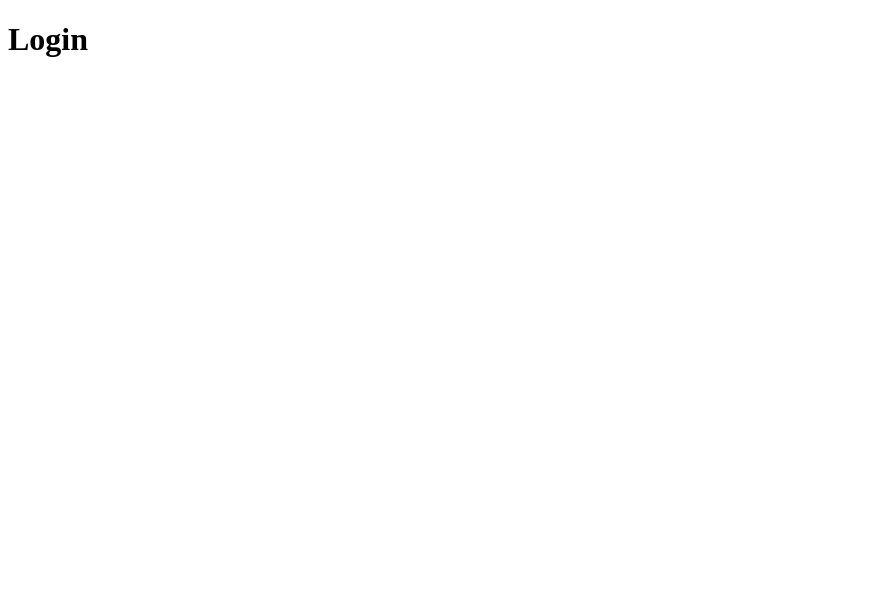
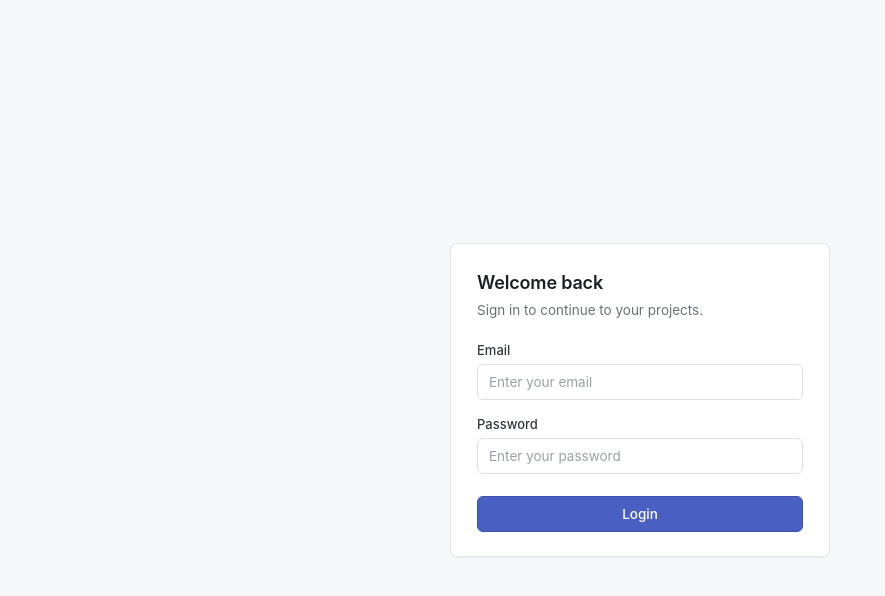
Before and after one commit to adeeltahirdev/MiniProjectManager, a React (Vite) app: page /login in a window 1280 px wide. Shown: the top 596 px of the page, without its empty margins (0-885 px from the left). Built offline with nearby package versions, Linux system fonts and the light colour scheme.

Commit message:
Created Login structure

```diff
--- a/src/context/AuthContext.jsx
+++ b/src/context/AuthContext.jsx
@@ -1,16 +1,65 @@
-import { createContext, useState } from "react";
+import { createContext, useContext, useState } from "react";
+import { users } from '../data/users'
 
 const AuthContext = createContext()
 
 export function AuthProvider({children}) {
 
     const [user, setUser] = useState(null)
+    const [loading, setLoading] = useState(false)
+
+    function login(email, password) {
+
+        setLoading(true)
+
+       return new Promise(resolve => {
+             setTimeout(() => {
+
+                const findUser = users.find(
+                    user => user.email === email && user.password === password
+                )
+
+
+                if (!findUser) {
+                    setLoading(false)
+
+                    resolve ({
+                        success: false,
+                        message: 'Invalid credentials!'
+                    })
+
+                    return
+                }
+
+                setUser({
+                        id: findUser.id,
+                        username: findUser.username,
+                        email: findUser.email,
+                    })
+
+                setLoading(false)
+
+                resolve ({
+                    success: true,
+                })
+
+            }, 800)
+        })
+
+
+    }
+
+    function logout() {
+        setUser(null)
+    }
 
     return (
-        <AuthContext.Provider value={{user, setUser}}>
+        <AuthContext.Provider value={{user, login, logout, loading}}>
             {children}
         </AuthContext.Provider>
     );
 }
 
-export default AuthContext
+export function useAuth() {
+    return useContext(AuthContext)
+}
--- /dev/null
+++ b/src/data/users.js
@@ -0,0 +1,9 @@
+
+export const users = [
+    {
+        id: 1,
+        username: 'adeel',
+        email: 'adeel@example.com',
+        password: '123456',
+    }
+]
--- a/src/index.css
+++ b/src/index.css
@@ -0,0 +1,131 @@
+* {
+  margin: 0;
+  padding: 0;
+  box-sizing: border-box;
+}
+
+/* ---------- Page shell ---------- */
+.container {
+  min-height: 100vh;
+  display: flex;
+  align-items: center;
+  justify-content: center;
+  padding: 24px;
+  background: #f6f7f9;
+  font-family: -apple-system, BlinkMacSystemFont, "Segoe UI", Roboto,
+    "Helvetica Neue", Arial, sans-serif;
+  color: #1c1f24;
+}
+
+/* ---------- Card ---------- */
+.login-form {
+  width: 100%;
+  max-width: 380px;
+  background: #fff;
+  border: 1px solid #e3e5e9;
+  border-radius: 8px;
+  padding: 28px 26px 24px;
+  display: flex;
+  flex-direction: column;
+  gap: 16px;
+  box-shadow: 0 1px 2px rgba(20, 25, 40, 0.04);
+}
+
+.login-form h2 {
+  margin: 0;
+  font-size: 18px;
+  font-weight: 600;
+  color: #1c1f24;
+  letter-spacing: -0.01em;
+}
+
+.login-form > p {
+  margin: -8px 0 6px;
+  font-size: 13.5px;
+  color: #6a7078;
+  line-height: 1.4;
+}
+
+/* ---------- Fields ---------- */
+.form-group {
+  display: flex;
+  flex-direction: column;
+  gap: 6px;
+}
+
+.form-group label {
+  font-size: 13px;
+  font-weight: 500;
+  color: #333840;
+}
+
+.form-group input {
+  width: 100%;
+  padding: 9px 11px;
+  font-size: 13.5px;
+  font-family: inherit;
+  color: #23262b;
+  background: #fff;
+  border: 1px solid #dcdfe4;
+  border-radius: 6px;
+  outline: none;
+  transition: border-color 120ms ease, box-shadow 120ms ease;
+}
+
+.form-group input::placeholder {
+  color: #9aa0a8;
+}
+
+.form-group input:hover {
+  border-color: #cfd3d9;
+}
+
+.form-group input:focus {
+  border-color: #98a3d8;
+  box-shadow: 0 0 0 3px rgba(74, 95, 193, 0.12);
+}
+
+/* ---------- Submit button ---------- */
+.login-form button[type="submit"] {
+  margin-top: 6px;
+  padding: 9px 14px;
+  font-size: 13.5px;
+  font-weight: 500;
+  font-family: inherit;
+  color: #fff;
+  background: hsl(229, 49%, 52%);
+  border: 1px solid #4053b0;
+  border-radius: 6px;
+  cursor: pointer;
+  transition: background 120ms ease;
+}
+
+.login-form button[type="submit"]:hover {
+  background: hsl(229, 49%, 56%);
+}
+
+.login-form button[type="submit"]:active {
+  background: hsl(229, 49%, 60%);
+}
+
+.login-form button[type="submit"]:focus-visible {
+  outline: none;
+  box-shadow: 0 0 0 3px rgba(74, 95, 193, 0.25);
+}
+
+.login-form button[type="submit"]:disabled {
+  opacity: 0.6;
+  cursor: default;
+}
+
+/* ---------- Small screens ---------- */
+@media (max-width: 420px) {
+  .login-form {
+    padding: 22px 18px 20px;
+    border-radius: 6px;
+  }
+
+  .container {
+    padding: 16px;
+  }
+}
--- a/src/pages/Dashboard.jsx
+++ b/src/pages/Dashboard.jsx
@@ -1,7 +1,18 @@
+import { useAuth } from "../context/AuthContext";
 
 function Dashboard() {
+
+    const {user, login, logout} = useAuth()
+
     return(
-        <h1>Dashboard</h1>
+        <>
+            <h1>Dashboard {user ? user.username : 'Guest'}</h1>
+
+            <button onClick={() => login('Adeel')}>Login</button>
+
+            <button onClick={logout}>Logout</button>
+        </>
+
     );
 }
 
--- a/src/pages/Login.jsx
+++ b/src/pages/Login.jsx
@@ -1,7 +1,32 @@
+function Login() {
 
-function Login() {
-    return(
-        <h1>Login</h1>
+    return (
+        <div className="container">
+            <form className="login-form">
+                <h2>Welcome back</h2>
+                <p>Sign in to continue to your projects.</p>
+
+                <div className="form-group">
+                    <label htmlFor="email">Email</label>
+                    <input
+                        id="email"
+                        type="email"
+                        placeholder="Enter your email"
+                    />
+                </div>
+
+                <div className="form-group">
+                    <label htmlFor="password">Password</label>
+                    <input
+                        id="password"
+                        type="password"
+                        placeholder="Enter your password"
+                    />
+                </div>
+
+                <button type="submit">Login</button>
+            </form>
+        </div>
     );
 }
 
```
